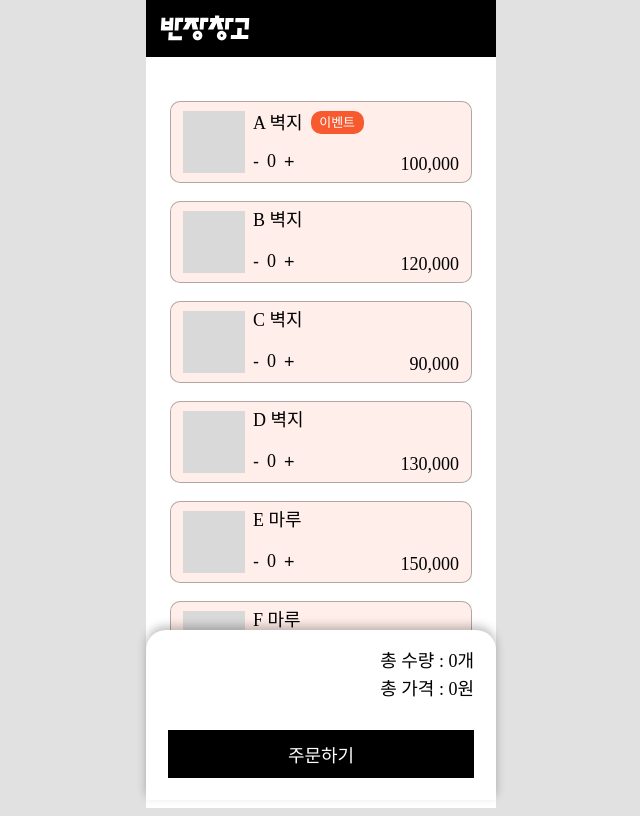
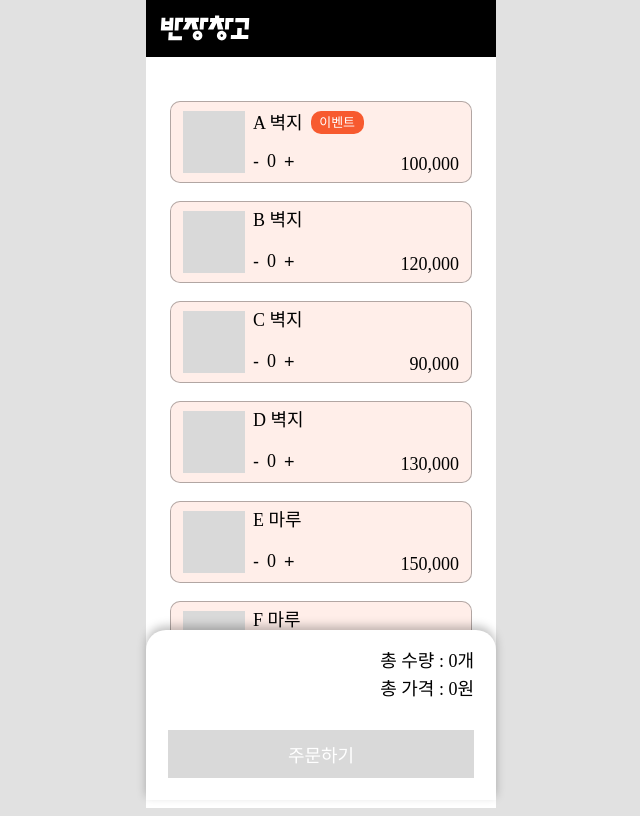
Before and after one commit to Yongveloper/bjchango, a React (Create React App) app: page /order in a window 1280 px wide. Shown: the whole page, without its empty margins (319-959 px from the left). Built offline with nearby package versions, Linux system fonts and the light colour scheme; data requests are answered from the project's data file.

Commit message:
feat: 주문하기 버튼 비활성화 조건 추가 주문 총 수량이 0개이면 주문하기 버튼 비활성화

```diff
--- a/src/components/OrderFooter/OrderFooter.styles.ts
+++ b/src/components/OrderFooter/OrderFooter.styles.ts
@@ -20,12 +20,17 @@ export const Container = styled.div`
     flex-direction: column;
     gap: 10px;
   }
+`;
 
-  button {
-    width: 100%;
-    height: 47.919px;
-    background: ${({ theme }) => theme.colors.black};
-    color: ${({ theme }) => theme.colors.white};
-    font-size: 18px;
+export const OrderButton = styled.button`
+  width: 100%;
+  height: 47.919px;
+  background: ${({ theme }) => theme.colors.black};
+  color: ${({ theme }) => theme.colors.white};
+  font-size: 18px;
+
+  &:disabled {
+    background: ${({ theme }) => theme.colors.grey};
+    cursor: not-allowed;
   }
 `;
--- a/src/components/OrderFooter/OrderFooter.tsx
+++ b/src/components/OrderFooter/OrderFooter.tsx
@@ -13,7 +13,7 @@ function OrderFooter() {
         <span>총 가격 : {totalPrice}원</span>
       </div>
 
-      <button>주문하기</button>
+      <S.OrderButton disabled={totalQuantity === 0}>주문하기</S.OrderButton>
     </S.Container>
   );
 }
```
